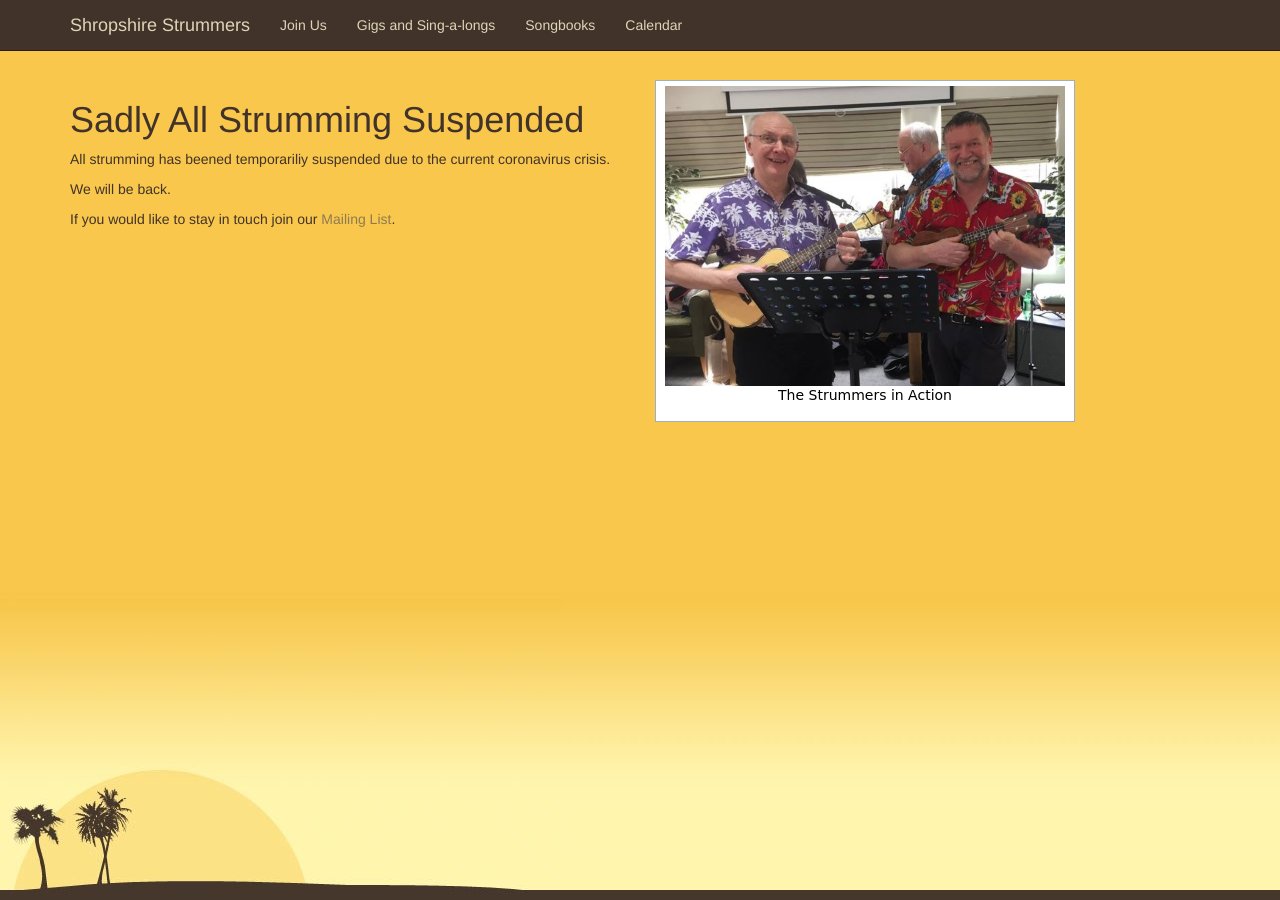
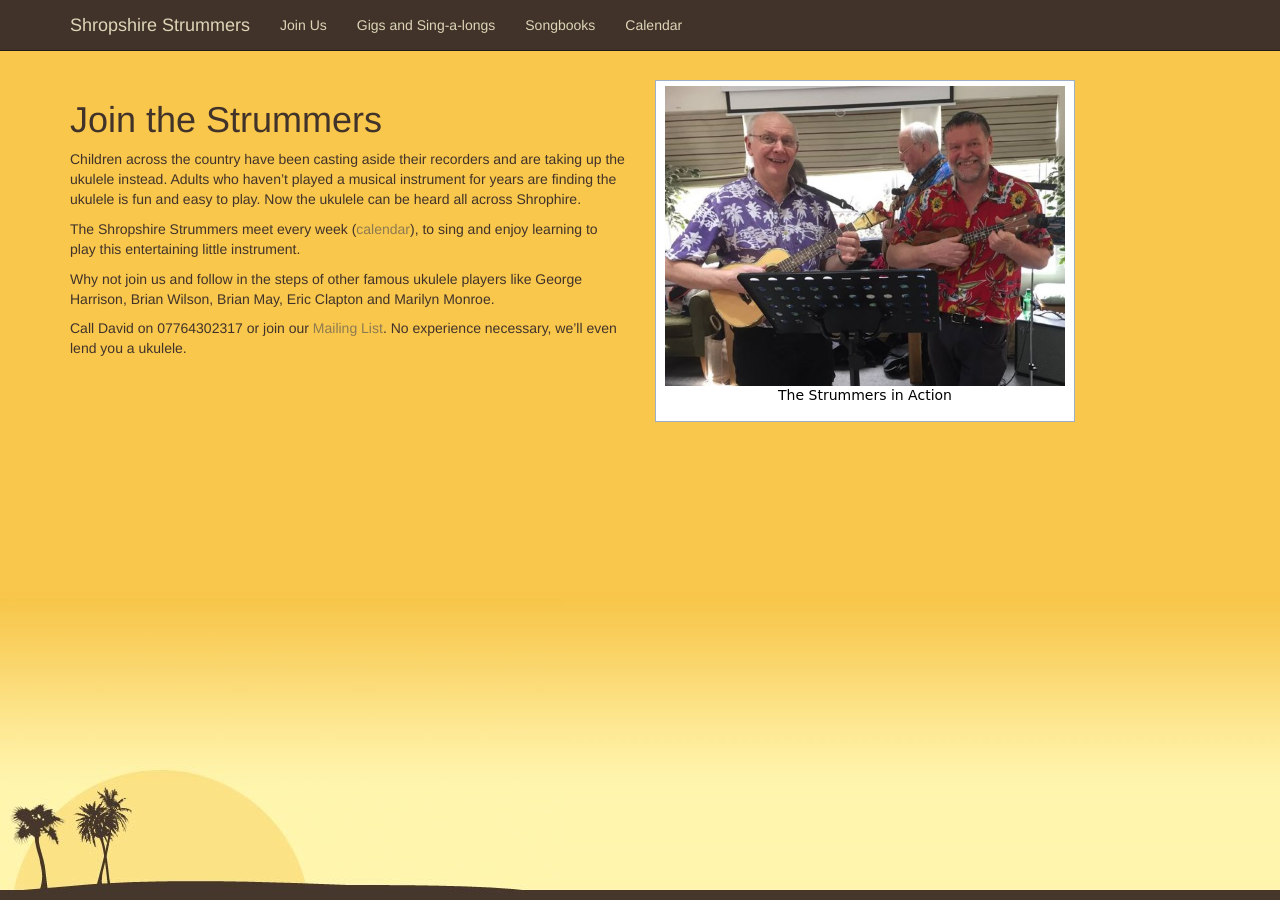
Before and after one commit to joejcollins/ShropshireStrummers, a Jekyll site: the page built from index.md, in a window 1280 px wide. Built offline with Jekyll 4.4.1, drawn with Linux system fonts in a browser that asks for light colours.

Commit message:
Hand over to David and Lesley

```diff
--- a/index.md
+++ b/index.md
@@ -1,21 +1,13 @@
 ---
 layout: default
-title: Sadly All Strumming Suspended
+title: Join the Strummers
 image: ade_and_tony.jpg
 caption: The Strummers in Action
 ---
-All strumming has beened temporariliy suspended due to the current coronavirus crisis.
-
-We will be back.
-
-If you would like to stay in touch join our [Mailing List](https://groups.google.com/forum/#!forum/shropshirestrummers).
-
-<!--
 Children across the country have been casting aside their recorders and are taking up the ukulele instead.  Adults who haven’t played a musical instrument for years are finding the ukulele is fun and easy to play.  Now the ukulele can be heard all across Shrophire.
 
 The Shropshire Strummers meet every week ([calendar](/calendar)), to sing and enjoy learning to play this entertaining little instrument.
 
 Why not join us and follow in the steps of other famous ukulele players like George Harrison, Brian Wilson, Brian May, Eric Clapton and Marilyn Monroe.
 
-Call Adrian on 07904 624357 or join our [Mailing List](https://groups.google.com/forum/#!forum/shropshirestrummers).  No experience necessary, we'll even lend you a ukulele.
--->
+Call David on 07764302317 or join our [Mailing List](https://groups.google.com/forum/#!forum/shropshirestrummers).  No experience necessary, we'll even lend you a ukulele.
```
Also changed, not shown: gigs.md (+1 -1 lines).
